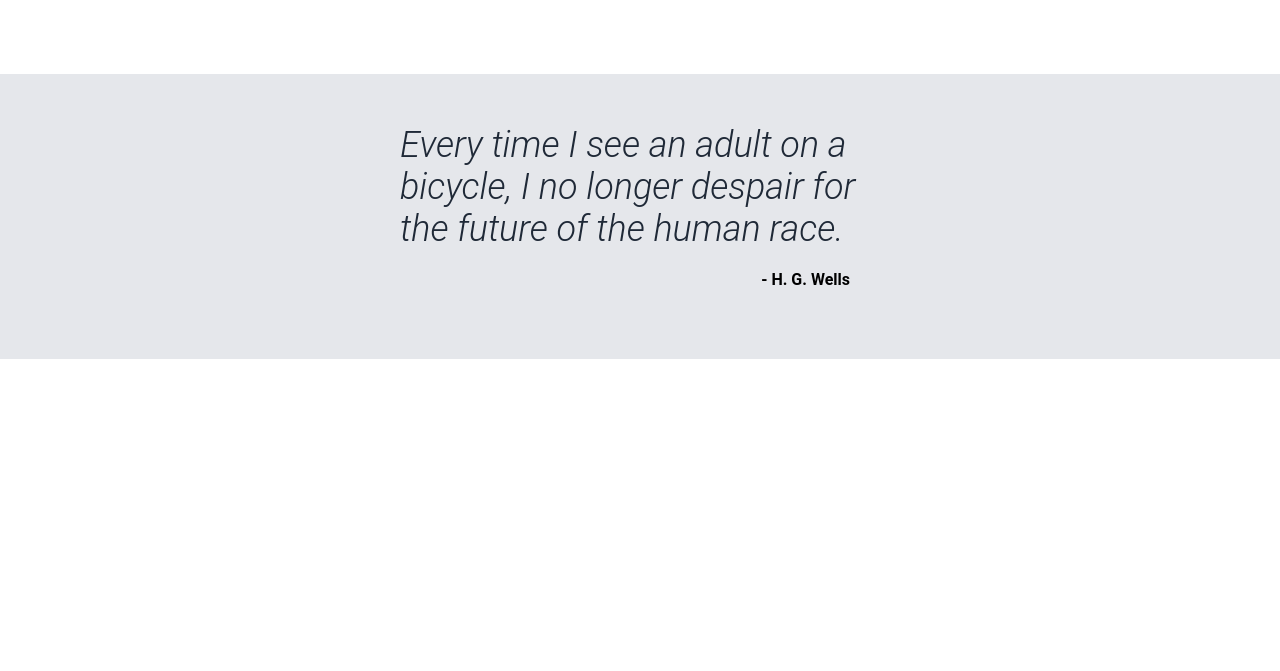
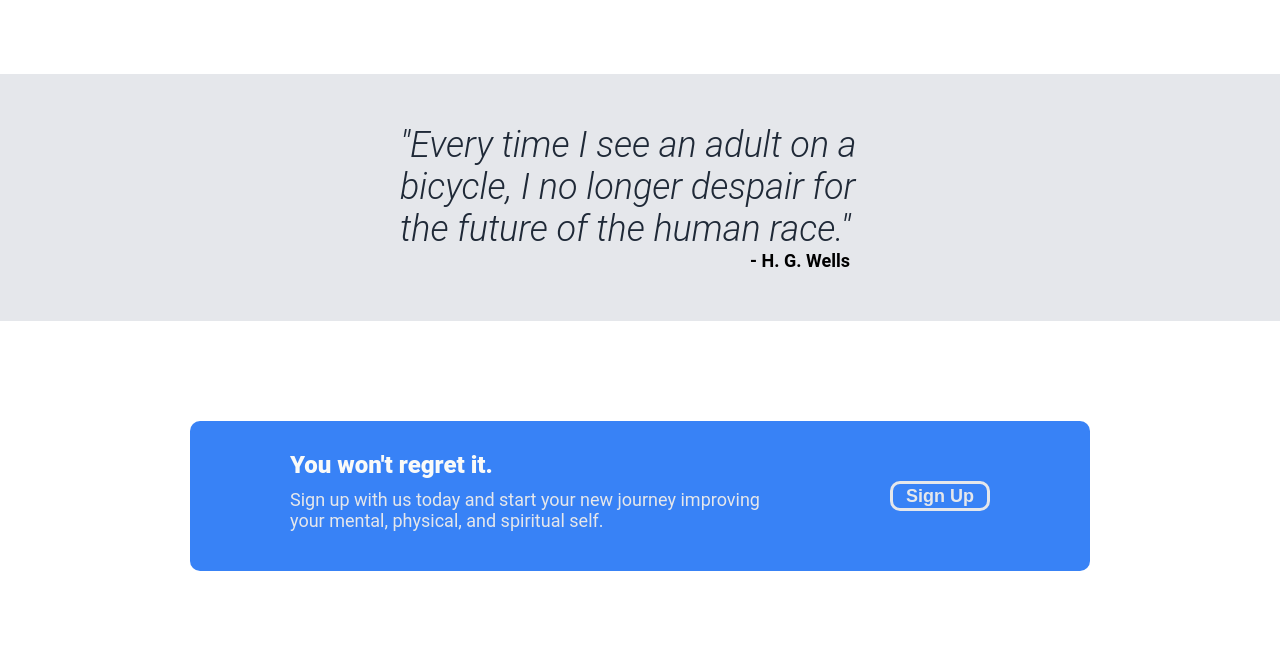
Before and after one commit to knegron1/basic-webpage, a plain HTML site: page index.html in a window 1280 px wide. Shown: the part 860-1531 px from the top of the page. Before the commit the page ends 1219 px from the top, so only its background shows below. Drawn offline with Linux system fonts and the light colour scheme.

Commit message:
added fourth part of the webpage, the sign up box

```diff
--- a/index.html
+++ b/index.html
@@ -59,12 +59,24 @@
     <!-- quote portion of web page -->
     <div class="quote">
         <div class="quotation">
-            <p>Every time I see an adult on a bicycle, I no longer despair for the future of the human race.</p>
+            <p>"Every time I see an adult on a bicycle, I no longer despair for the future of the human race."</p>
         </div>
         <div class="originator">
             <p>- H. G. Wells</p>
         </div>
     </div>
 
+    <!-- sign up portion of the web page -->
+    <div class="box">
+        <div class="sign-up">
+            <div class="text">
+                <h2>You won't regret it.</h2>
+                <p>Sign up with us today and start your new journey improving your mental, physical,
+                    and spiritual self.</p>
+                </div>
+                <button>Sign Up</button>
+            </div>
+        </div>
+
 </body>
 </html>
--- a/styles.css
+++ b/styles.css
@@ -153,7 +153,45 @@ h3 {
 }
 
 .originator {
-    padding: 20px 30px;
+    font-size: 18px;
+    padding: 0 30px;
     align-self: flex-end;
     font-weight: bold;
 }
+
+/* fourth portion of the web page, the sign up box */
+.box {
+    padding: 100px;
+    /* creates flex item sign-up */
+    display: flex;
+    justify-content: center;
+    align-items: center;
+}
+
+
+.sign-up {
+    font-family: 'Roboto';
+    background-color: #3882F6;
+    width: 900px;
+    height: 150px;
+    /* creates flex items h2 and p */
+    display: flex;
+    justify-content: space-between;
+    align-items: center;
+    border-radius: 10px;
+    padding: 20px 100px;
+}
+
+.sign-up h2 {
+    font-size: 24px;
+}
+
+.sign-up p {
+    font-size: 18px;
+}
+
+.sign-up button {
+    font-size: 18px;
+    border-style: solid;
+    border-color: #E5E7EB;
+}
```
